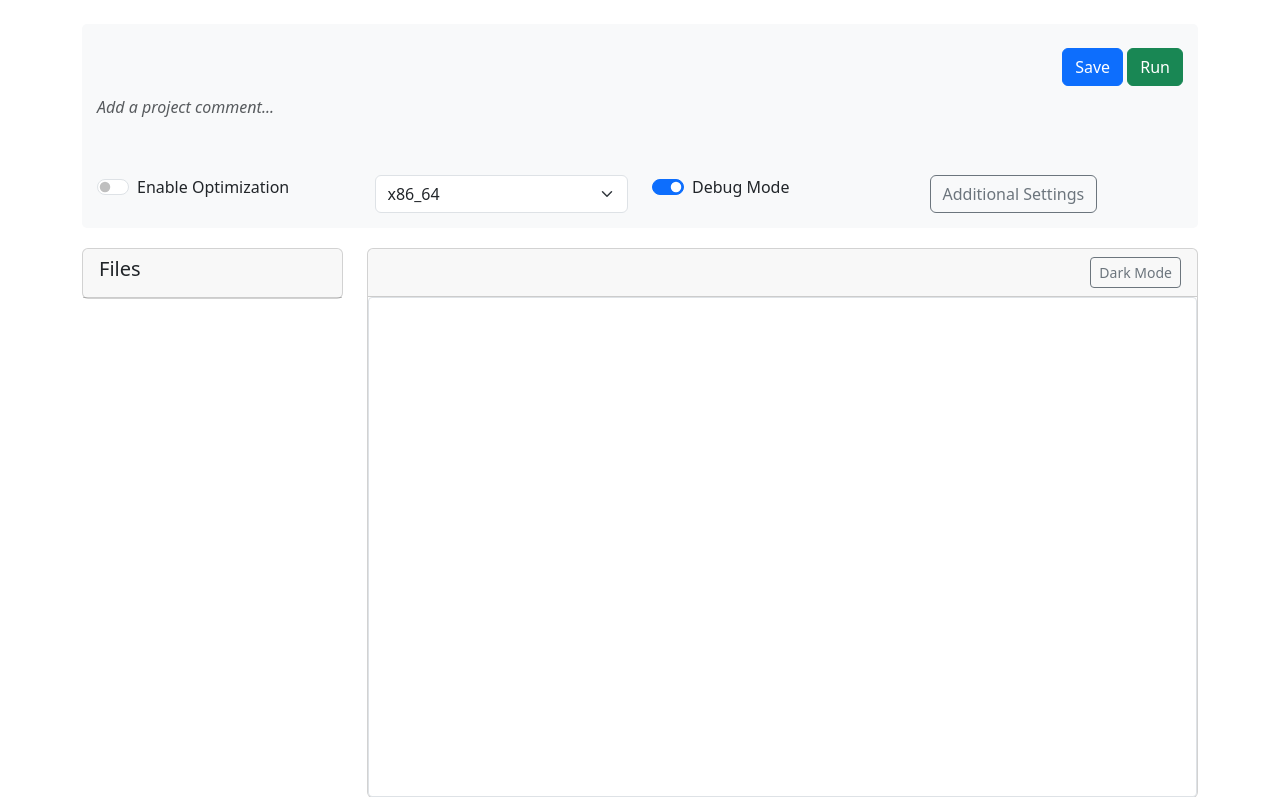
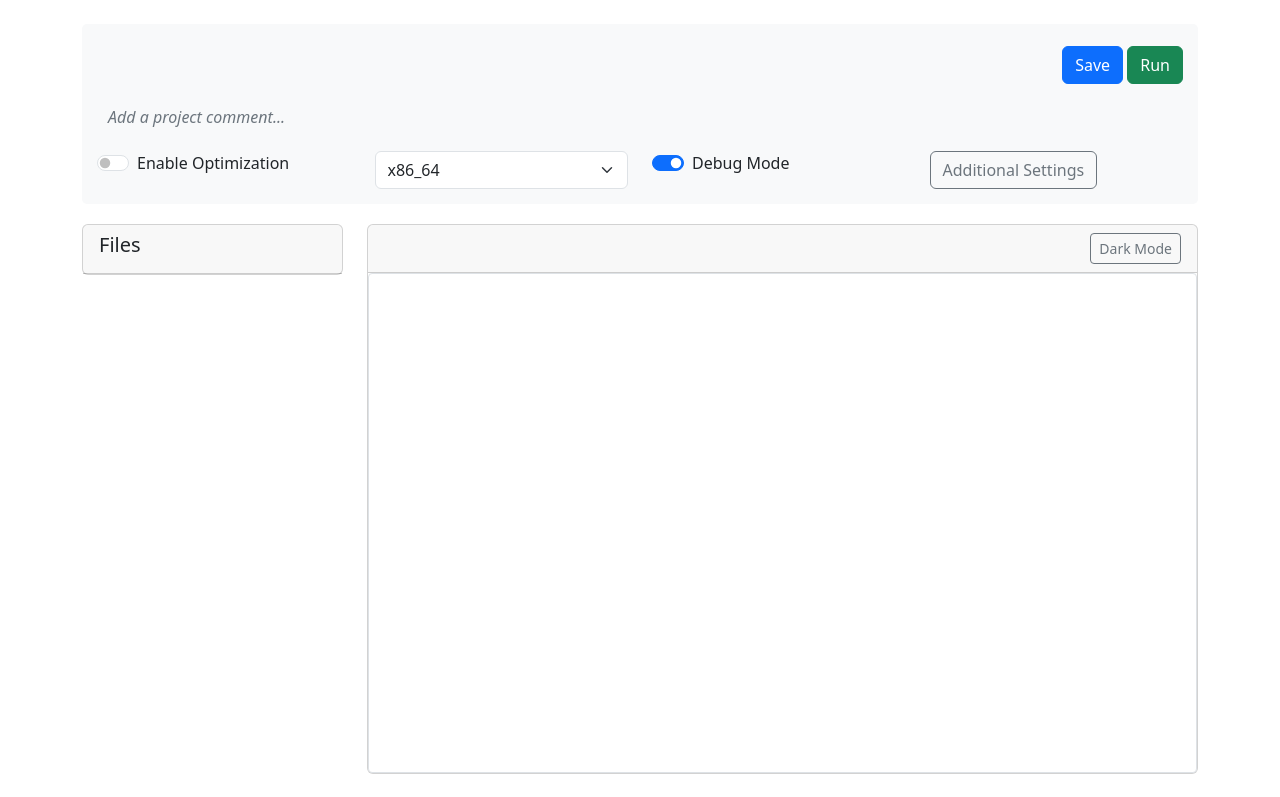
Before and after one commit to CapitaineHadd0ck/SuperMega--, a Flask app: template app/templates/project_details.html in a window 1280 px wide. Shown: the part 56-853 px from the top of the page. After the commit the page ends 830 px from the top, so only its background shows below. Run offline with Flask 3, Linux system fonts and the light colour scheme; the template is opened without the code that fills it, so the values that code supplies are empty; some libraries are stand-ins or nearby versions.

Commit message:
better fields edit

```diff
--- a/app/templates/project_details.html
+++ b/app/templates/project_details.html
@@ -73,29 +73,66 @@
 		border-color: #444;
 	}
 
-	/* Editable fields styling */
+	/* Improved editable fields styling */
 	.editable-field {
 		display: inline-block;
 		position: relative;
 		cursor: pointer;
+		border: 1px solid transparent;
+		padding: 5px 10px;
+		border-radius: 4px;
+		transition: all 0.2s ease;
+	}
+
+	.editable-field:hover {
+		border-color: #ced4da;
+		background-color: #f8f9fa;
+	}
+
+	.editable-field .edit-icon {
+		opacity: 0;
+		margin-left: 8px;
+		color: #6c757d;
+		transition: opacity 0.2s ease;
 	}
 
 	.editable-field:hover .edit-icon {
-		visibility: visible;
+		opacity: 1;
 	}
 
-	.edit-icon {
-		visibility: hidden;
-		margin-left: 8px;
-		color: #6c757d;
-		cursor: pointer;
+	.editable-field.editing {
+		border-color: #80bdff;
+		background-color: #fff;
+		box-shadow: 0 0 0 0.2rem rgba(0, 123, 255, 0.25);
 	}
 
 	.editable-input {
 		width: 100%;
-		padding: 5px;
-		border: 1px solid #ced4da;
-		border-radius: 4px;
+		padding: 5px 8px;
+		border: none;
+		background: transparent;
+		font-family: inherit;
+		font-size: inherit;
+		color: inherit;
+		outline: none;
+	}
+
+	/* Project name specific style */
+	#projectNameField {
+		font-size: 2rem;
+		font-weight: bold;
+		margin-bottom: 0;
+		line-height: 1.2;
+	}
+
+	/* Project comment specific style */
+	#projectCommentField {
+		width: 100%;
+		color: #6c757d;
+	}
+
+	#projectCommentField.empty {
+		font-style: italic;
 	}
 </style>
 {% endblock %}
@@ -103,28 +140,28 @@
 {% block content %}
 <div class="project-header">
 	<div class="d-flex justify-content-between align-items-center">
-		<h1>
-			<span class="editable-field" id="projectNameField" data-field="project_name"
+		<h1 class="mb-0">
+			<div class="editable-field" id="projectNameField" data-field="project_name"
 				data-value="{{ data.project_name }}">
 				{{ data.project_name }}
 				<i class="bi bi-pencil-square edit-icon"></i>
-			</span>
+			</div>
 		</h1>
 		<div>
 			<button class="btn btn-primary" id="saveProjectBtn">Save</button>
 			<button class="btn btn-success" id="runProjectBtn">Run</button>
 		</div>
 	</div>
-	<div>
-		<span class="editable-field" id="projectCommentField" data-field="project_comment"
-			data-value="{{ data.project_comment }}">
+	<div class="mt-2">
+		<div class="editable-field {% if not data.project_comment %}empty{% endif %}" id="projectCommentField"
+			data-field="project_comment" data-value="{{ data.project_comment }}">
 			{% if data.project_comment %}
-			<p class="text-muted">{{ data.project_comment }}</p>
+			{{ data.project_comment }}
 			{% else %}
-			<p class="text-muted fst-italic">Add a project comment...</p>
+			Add a project comment...
 			{% endif %}
 			<i class="bi bi-pencil-square edit-icon"></i>
-		</span>
+		</div>
 	</div>
 
 	<div class="row mt-3">
@@ -334,11 +371,16 @@
 			alert('Additional settings will be available in a future version.');
 		});
 
-		// EDITABLE FIELDS FUNCTIONALITY
+		// IMPROVED EDITABLE FIELDS FUNCTIONALITY
 		const editableFields = document.querySelectorAll('.editable-field');
 
 		// Helper function to make a field editable
 		function makeEditable(field) {
+			// Skip if already in edit mode
+			if (field.classList.contains('editing')) {
+				return;
+			}
+
 			const fieldName = field.getAttribute('data-field');
 			const currentValue = field.getAttribute('data-value');
 			const isProjectName = fieldName === 'project_name';
@@ -346,17 +388,14 @@
 			// Store original content to restore if needed
 			const originalContent = field.innerHTML;
 
+			// Add editing class
+			field.classList.add('editing');
+
 			// Create input element
-			const input = document.createElement(isProjectName ? 'input' : 'textarea');
+			const input = document.createElement('input');
+			input.type = 'text';
 			input.className = 'editable-input';
 			input.value = currentValue || '';
-
-			if (isProjectName) {
-				input.style.fontSize = '2rem'; // Match h1 size
-			} else {
-				input.rows = 2;
-				input.style.width = '100%';
-			}
 
 			// Replace field content with input
 			field.innerHTML = '';
@@ -365,19 +404,44 @@
 			// Focus the input
 			input.focus();
 
+			// Function to save changes
+			function saveChanges() {
+				const newValue = input.value.trim();
+				field.classList.remove('editing');
+
+				// Update data-value attribute
+				field.setAttribute('data-value', newValue);
+
+				// Update the display
+				if (fieldName === 'project_comment' && !newValue) {
+					field.innerHTML = 'Add a project comment... <i class="bi bi-pencil-square edit-icon"></i>';
+					field.classList.add('empty');
+				} else {
+					field.innerHTML = newValue + ' <i class="bi bi-pencil-square edit-icon"></i>';
+					field.classList.remove('empty');
+				}
+
+				// Save to server
+				saveFieldValue(field, newValue, fieldName);
+			}
+
+			// Function to cancel changes
+			function cancelChanges() {
+				field.classList.remove('editing');
+				field.innerHTML = originalContent;
+			}
+
 			// Handle input blur (click outside)
-			input.addEventListener('blur', function () {
-				saveFieldValue(field, input.value, fieldName);
-			});
+			input.addEventListener('blur', saveChanges);
 
-			// Handle Enter key press
+			// Handle Enter key press or Escape to cancel
 			input.addEventListener('keydown', function (e) {
-				if (e.key === 'Enter' && !e.shiftKey) {
+				if (e.key === 'Enter') {
 					e.preventDefault();
-					saveFieldValue(field, input.value, fieldName);
+					saveChanges();
 				} else if (e.key === 'Escape') {
-					// Restore original content on Escape
-					field.innerHTML = originalContent;
+					e.preventDefault();
+					cancelChanges();
 				}
 			});
 		}
@@ -413,7 +477,7 @@
 
 		// Add click event to all editable fields
 		editableFields.forEach(field => {
-			field.addEventListener('click', function () {
+			field.addEventListener('click', function (e) {
 				makeEditable(this);
 			});
 		});
```
